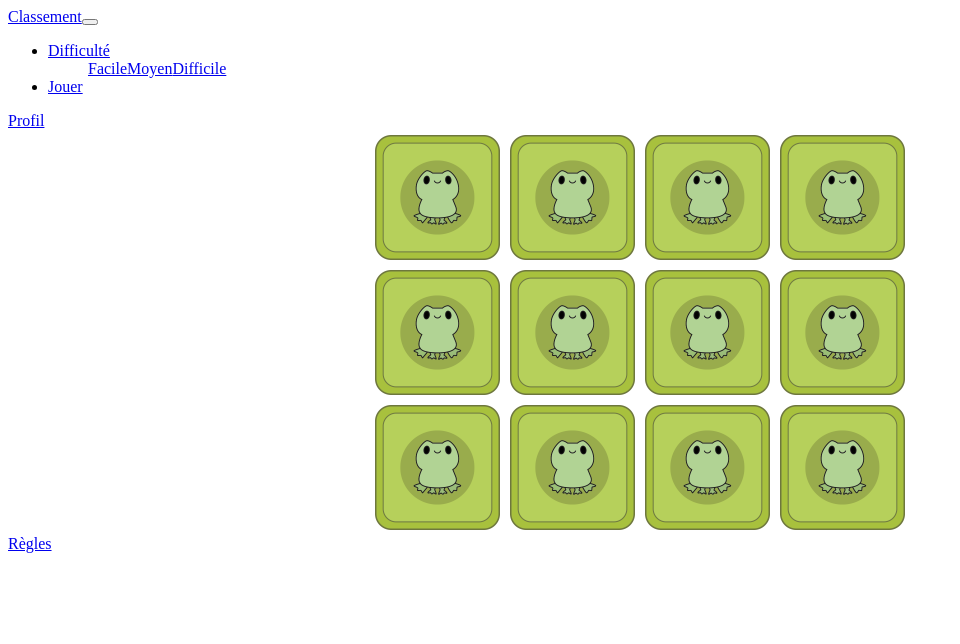
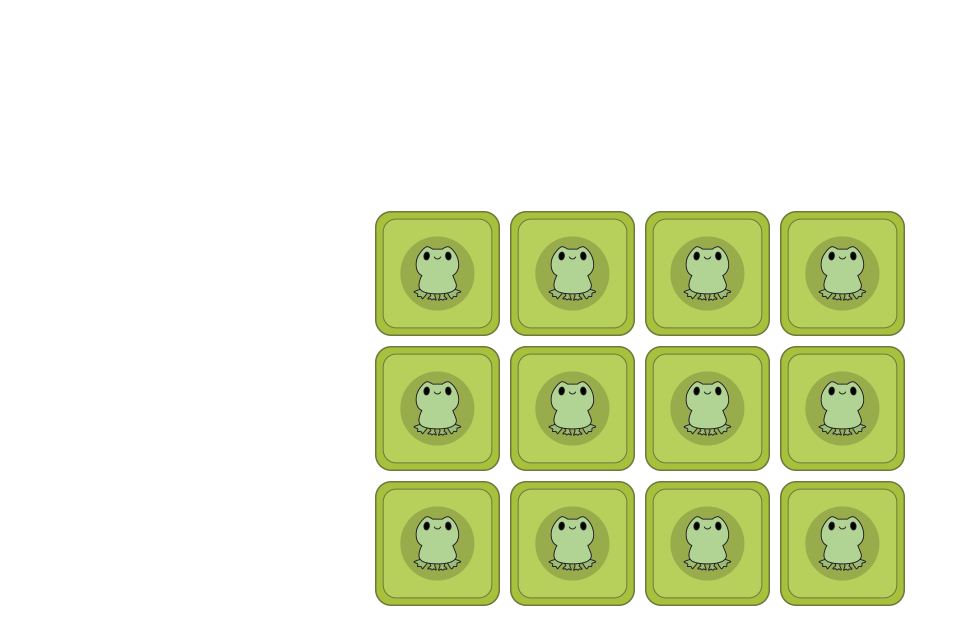
Before and after one commit to Rophyr/sae401, a Vue app: page /facile in a window 1280 px wide. Shown: the top 644 px of the page, without its empty margins (0-960 px from the left). Built offline with nearby package versions, Linux system fonts and the light colour scheme.

Commit message:
main menu + diff choice
tout marche

```diff
--- a/src/App.vue
+++ b/src/App.vue
@@ -1,42 +1,6 @@
 <template>
   <div id="app">
-    <!-- Barre de navigation -->
-    <nav class="navbar navbar-expand-lg navbar-light bg-light">
-      <div class="container-fluid">
-        <router-link to="/classement" class="navbar-brand">Classement</router-link>
-        <button class="navbar-toggler" type="button" data-bs-toggle="collapse" data-bs-target="#navbarNavDropdown" aria-controls="navbarNavDropdown" aria-expanded="false" aria-label="Toggle navigation">
-          <span class="navbar-toggler-icon"></span>
-        </button>
-        <div class="collapse navbar-collapse" id="navbarNavDropdown">
-          <ul class="navbar-nav">
-            <li class="nav-item dropdown">
-              <a class="nav-link dropdown-toggle" href="#" id="navbarDropdownMenuLink" role="button" data-bs-toggle="dropdown" aria-expanded="false">
-                Difficulté
-              </a>
-              <ul class="dropdown-menu" aria-labelledby="navbarDropdownMenuLink">
-                <router-link to="/facile" class="dropdown-item">Facile</router-link>
-                <router-link to="/moyen" class="dropdown-item">Moyen</router-link>
-                <router-link to="/difficile" class="dropdown-item">Difficile</router-link>
-              </ul>
-            </li>
-            <li class="nav-item">
-              <router-link to="/jouer" class="nav-link">Jouer</router-link>
-            </li>
-          </ul>
-        </div>
-        <router-link to="/profil" class="navbar-brand">Profil</router-link>
-      </div>
-    </nav>
-
-    <!-- Contenu principal -->
     <router-view></router-view>
-
-    <!-- Bas de page -->
-    <footer class="footer fixed-bottom">
-      <div class="container">
-        <router-link to="/regles">Règles</router-link>
-      </div>
-    </footer>
   </div>
 </template>
 
@@ -47,5 +11,5 @@ export default {
 </script>
 
 <style>
-/* Styles personnalisés peuvent être ajoutés ici */
+/* Styles globaux de l'application */
 </style>
--- a/src/views/Facile.vue
+++ b/src/views/Facile.vue
@@ -66,17 +66,17 @@ function flipCard(rowIndex, cardIndex) {
 }
 
 function getCardImagePath(rowIndex, cardIndex) {
-  return "../../public/card.png";
+  return "/card.png";
 }
 
 function getBackImagePath(rowIndex, cardIndex) {
   const types = [
-    { image: "../../public/rateau.png", count: 0 },
-    { image: "../../public/arrosoir.png", count: 0 },
-    { image: "../../public/elec.png", count: 0 },
-    { image: "../../public/rotten.png", count: 0 },
-    { image: "../../public/trash.png", count: 0 },
-    { image: "../../public/velo.png", count: 0 }
+    { image: "/rateau.png", count: 0 },
+    { image: "/arrosoir.png", count: 0 },
+    { image: "/elec.png", count: 0 },
+    { image: "/rotten.png", count: 0 },
+    { image: "/trash.png", count: 0 },
+    { image: "/velo.png", count: 0 }
   ];
 
   // Compter le nombre d'occurrences de chaque type dans la grille
@@ -102,22 +102,22 @@ function getBackImagePath(rowIndex, cardIndex) {
 
   // Incrémenter le compteur du type sélectionné
   switch (selectedType.image) {
-    case "../../public/rateau.png":
+    case "/rateau.png":
       numRateau++;
       break;
-    case "../../public/arrosoir.png":
+    case "/arrosoir.png":
       numArrosoir++;
       break;
-    case "../../public/elec.png":
+    case "/elec.png":
       numElec++;
       break;
-    case "../../public/rotten.png":
+    case "/rotten.png":
       numRotten++;
       break;
-    case "../../public/trash.png":
+    case "/trash.png":
       numTrash++;
       break;
-    case "../../public/velo.png":
+    case "/velo.png":
       numVelo++;
       break;
   }
--- /dev/null
+++ b/src/views/HomePage.vue
@@ -0,0 +1,98 @@
+<template>
+  <div id="app">
+    <!-- Bouton vers le classement (en haut à gauche) -->
+    <button @click="goToClassement" class="btn btn-leaderboard">Classement</button>
+
+    <!-- Logo (au centre) -->
+    <img src="chemin/vers/logo.png" alt="Logo" class="logo">
+
+    <!-- Menu déroulant des difficultés du jeu -->
+    <select v-model="selectedDifficulty" class="form-select">
+      <option value="facile">Facile</option>
+      <option value="moyen">Moyen</option>
+      <option value="difficile">Difficile</option>
+    </select>
+
+    <!-- Bouton "Jouer" selon la difficulté sélectionnée -->
+    <button @click="playGame" class="btn btn-play">Jouer</button>
+
+    <!-- Bouton vers le profil (en haut à droite) -->
+    <button @click="goToProfil" class="btn btn-profile">Profil</button>
+
+    <!-- Bouton vers les règles (en bas à droite) -->
+    <button @click="goToRegles" class="btn btn-info">Règles</button>
+  </div>
+</template>
+
+<script>
+export default {
+  name: 'App',
+  data() {
+    return {
+      selectedDifficulty: 'facile' // Par défaut, sélectionnez la difficulté "facile"
+    }
+  },
+  methods: {
+
+    playGame() {
+      // Récupérer la valeur de la difficulté sélectionnée
+      const selectedDifficulty = this.selectedDifficulty;
+
+      // Rediriger vers la page appropriée en fonction de la difficulté sélectionnée
+      if (selectedDifficulty === 'facile') {
+        this.$router.push('/facile');
+      } else if (selectedDifficulty === 'moyen') {
+        this.$router.push('/moyen');
+      } else if (selectedDifficulty === 'difficile') {
+        this.$router.push('/difficile');
+      }
+    }
+
+  }
+}
+</script>
+
+<style>
+body{
+  overflow: hidden;
+}
+
+#app {
+  display: flex;
+  flex-direction: column;
+  align-items: center;
+  justify-content: center;
+  height: 100vh;
+}
+
+.logo {
+  margin: 20px 0;
+}
+
+.btn {
+  margin: 10px;
+}
+
+.btn-profile {
+  position: absolute;
+  top: 10px;
+  right: 10px;
+}
+
+.btn-play {
+  position: relative;
+}
+
+.btn-leaderboard {
+  position: absolute;
+  top: 10px;
+  left: 10px;
+}
+
+.btn-info {
+  position: absolute;
+  bottom: 10px; /* Ajustez la position verticale selon vos besoins */
+  right: 10px;
+}
+
+</style>
```
Also changed, not shown: src/router/index.js (+4 -4 lines).
